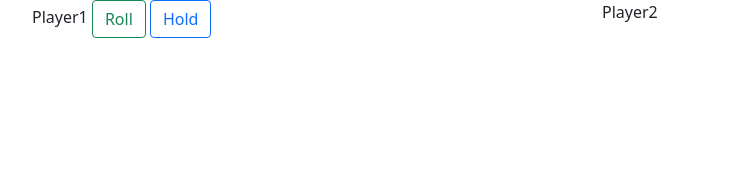
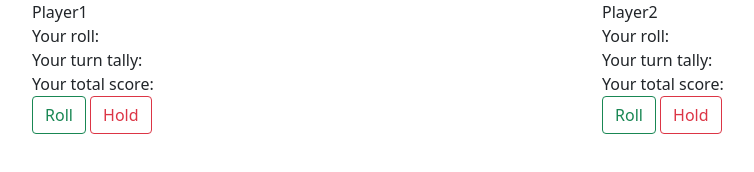
Before and after one commit to mud2009/pig-dice, a plain HTML site: page index.html in a window 1280 px wide. Shown: the whole page, without its empty margins (50-804 px from the left). Drawn offline with nearby package versions, Linux system fonts and the light colour scheme.

Commit message:
add html for ui
Co-authored-by: Jessica B <jessb-epicodus@users.noreply.github.com>

```diff
--- a/index.html
+++ b/index.html
@@ -12,11 +12,19 @@
     <div class="row">
       <div class="col-sm">
         Player1
+        <div id="show-roll">Your roll: <span class="roll"></span></div>
+        <div id="show-turn-tally">Your turn tally: <span class="turn-tally"></span></div>
+        <div id="show-total-score">Your total score: <span class="total-score"></span></div>
         <button type="button" class="btn btn-outline-success">Roll</button>
-        <button type="button" class="btn btn-outline-primary">Hold</button>
+        <button type="button" class="btn btn-outline-danger">Hold</button>
       </div>
       <div class="col-sm">
         Player2
+        <div id="show-roll">Your roll: <span class="roll"></span></div>
+        <div id="show-turn-tally">Your turn tally: <span class="turn-tally"></span></div>
+        <div id="show-total-score">Your total score: <span class="total-score"></span></div>
+        <button type="button" class="btn btn-outline-success">Roll</button>
+        <button type="button" class="btn btn-outline-danger">Hold</button>
       </div>
     </div>
   </div>
```
